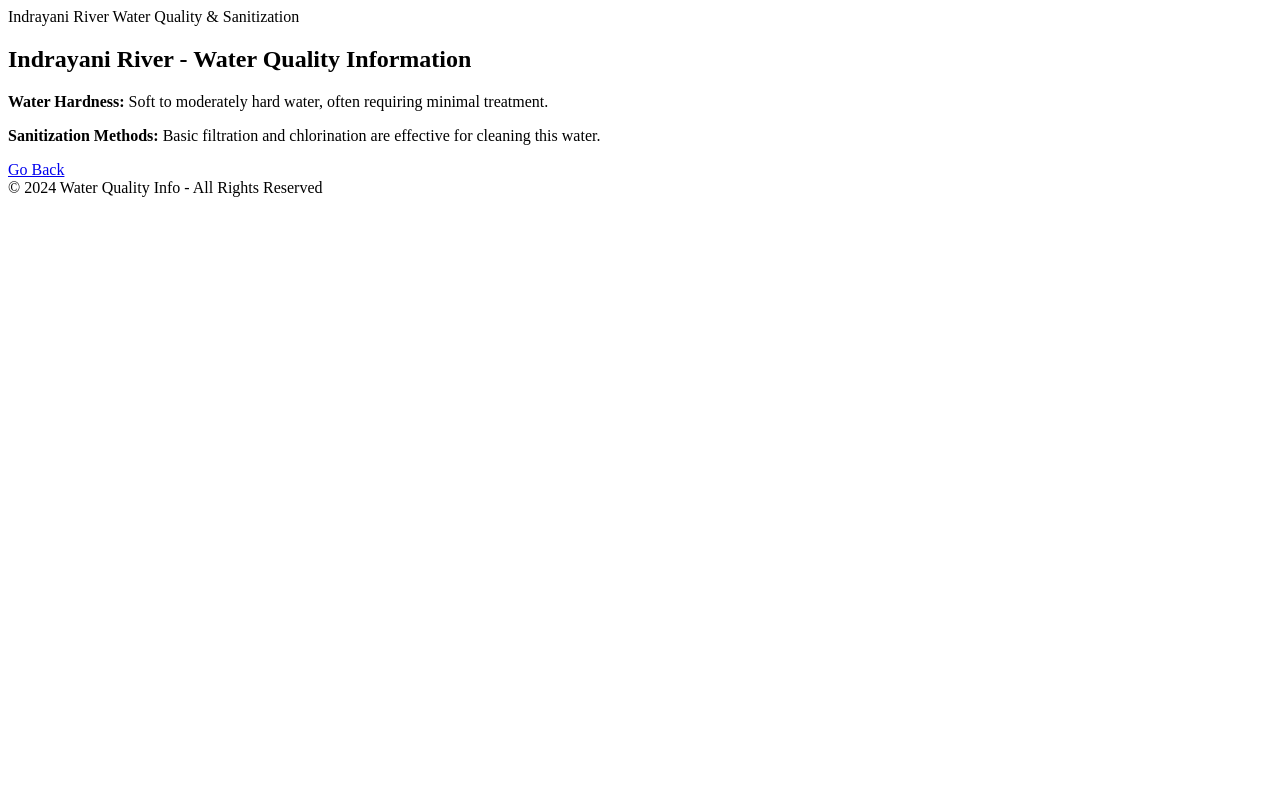
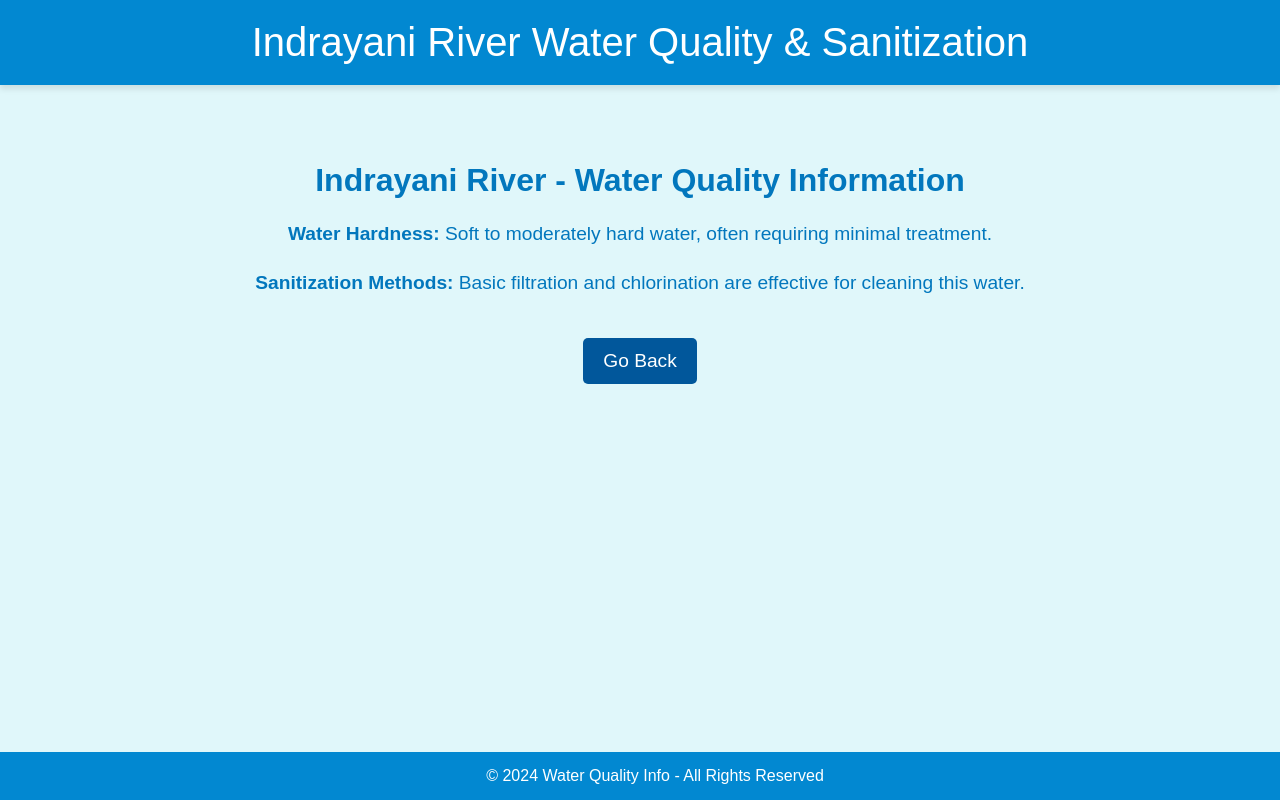
Before and after one commit to bablamon/Water-quality-website, a plain HTML site: page indrayani-info.html in a window 1280 px wide. Drawn offline with Linux system fonts and the light colour scheme.

Commit message:
Update indrayani-info.html

```diff
--- a/indrayani-info.html
+++ b/indrayani-info.html
@@ -5,7 +5,68 @@
     <meta name="viewport" content="width=device-width, initial-scale=1.0">
     <title>Indrayani River Water Quality</title>
     <style>
-        /* Add your custom styles here */
+        body {
+            font-family: Arial, sans-serif;
+            margin: 0;
+            padding: 0;
+            background-color: #e0f7fa;
+            color: #01579b;
+        }
+
+        header {
+            background-color: #0288d1;
+            padding: 20px;
+            text-align: center;
+            color: white;
+            font-size: 2.5em;
+            box-shadow: 0 4px 6px rgba(0, 0, 0, 0.1);
+        }
+
+        .content {
+            padding: 50px;
+            text-align: center;
+        }
+
+        h2 {
+            font-size: 2em;
+            margin-bottom: 20px;
+            color: #0277bd;
+        }
+
+        p {
+            font-size: 1.2em;
+            color: #0277bd;
+            line-height: 1.6;
+        }
+
+        .cta-button {
+            display: inline-block;
+            background-color: #01579b;
+            color: white;
+            padding: 12px 20px;
+            font-size: 1.2em;
+            text-decoration: none;
+            border-radius: 5px;
+            margin-top: 20px;
+            margin-bottom: 20px;
+            margin-left: 10px;
+            margin-right: 10px;
+            transition: background-color 0.3s ease;
+        }
+
+        .cta-button:hover {
+            background-color: #0288d1;
+        }
+
+        footer {
+            background-color: #0288d1;
+            color: white;
+            padding: 15px;
+            text-align: center;
+            position: fixed;
+            bottom: 0;
+            width: 100%;
+        }
     </style>
 </head>
 <body>
```
